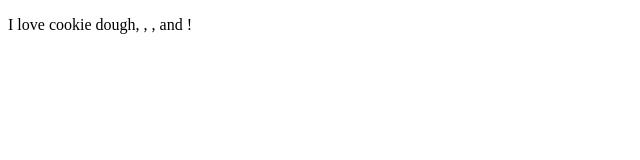
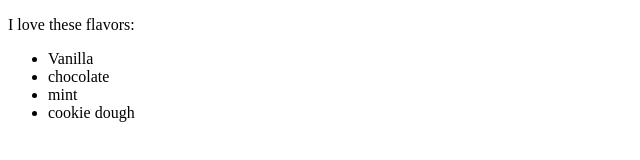
Before and after one commit to youssefk/icecream, a plain HTML site: page index.html in a window 1280 px wide. Shown: the whole page, without its empty margins (0-640 px from the left). Drawn offline with Linux system fonts and the light colour scheme.

Commit message:
Fix js functionality, now lists favorite icecream properly

```diff
--- a/index.html
+++ b/index.html
@@ -6,6 +6,11 @@
 <title></title>
 </head>
 <body>
-  <p>I love <span id="icecream1"></span>, <span id="icecream2"></span>, <span id="icecream3"></span>, and <span id="icecream4"></span>!</p>
+  <p>I love these flavors: </p>
+  <div id="flavorlist">
+    <ul>
+
+    </ul>
+  </div>
 </body>
 </html>
--- a/js/scripts.js
+++ b/js/scripts.js
@@ -1,9 +1,8 @@
 $(document).ready(function() {
   var icecreamFlavors = ["Vanilla", "chocolate", "mint", "cookie dough"]
-  var ids = [1, 2, 3, 4]
 
   icecreamFlavors.forEach(function(flavor) {
-    $("#icecream" + ids).text(flavor);
+    $('div#flavorlist ul').append("<li>" + flavor + "</li>");
 
   });
 });
```
